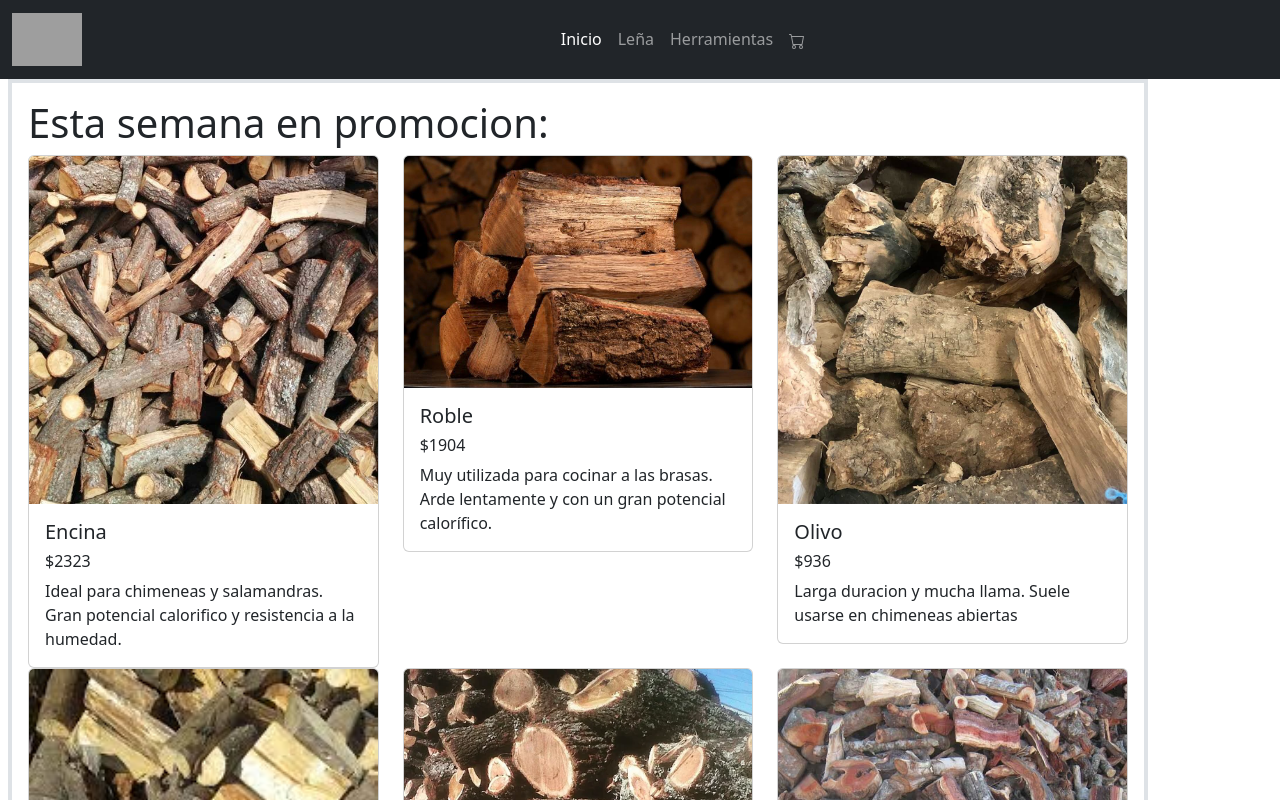
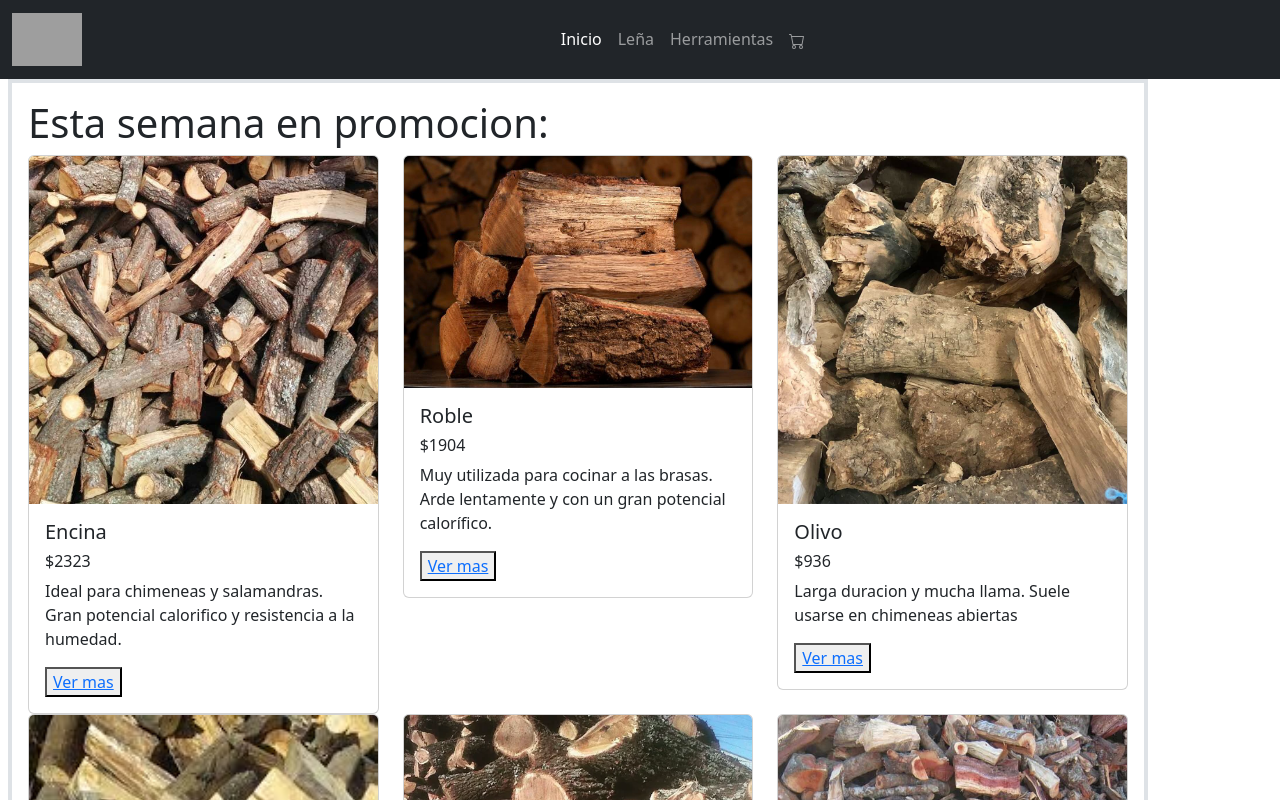
Before and after one commit to juanivp/React-js, a React (Create React App) app: page / in a window 1280 px wide. Shown: the top 800 px of the page. Built offline with nearby package versions, Linux system fonts and the light colour scheme; grey boxes are pictures that could not be loaded.

Commit message:
15-08-2022 useParams

```diff
--- a/src/App.js
+++ b/src/App.js
@@ -6,6 +6,8 @@ import Lenia from './components/pages/Lenia';
 import Herramientas from './components/pages/Herramientas';
 import ItemListContainer from './components/navigation/ItemListContainer';
 import Contador from './components/navigation/Contador';
+import Cart from './components/pages/Cart';
+import ItemDetailContainer from './components/navigation/ItemDetailContainer';
 
 function App() {
   return (
@@ -13,15 +15,22 @@ function App() {
       <Router>
         <Navbar />
         {/* <Contador stock={12} initial={1} /> */}
+        {/* <ItemDetailContainer/> */}
         <Routes>
           <Route exact path='/' element={
             <ItemListContainer />
+          } />
+          <Route exact path='/detalle/:id'  element={
+            <ItemDetailContainer />
           } />
           <Route exact path='/Lenia'  element={
             <Lenia/>
           } />
           <Route exact path='/Herramientas' element={
             <Herramientas/>
+          } />
+          <Route exact path='/Cart' element={
+            <Cart/>
           } />
           <Route exact path='*' element={
             <h1>Virtual 404: Pagina no encontrada</h1>
--- /dev/null
+++ b/src/components/helpers/getProduct.jsx
@@ -0,0 +1,13 @@
+import React from 'react'
+import arrayProducts from '../../data/data';
+
+function getProductos() {
+    return new Promise((resolve) => {
+        setTimeout(() => { resolve(arrayProducts) }, 0);
+    })
+    return (
+        <div>getProduct</div>
+    )
+}
+
+export default getProductos
--- a/src/components/navigation/Card.jsx
+++ b/src/components/navigation/Card.jsx
@@ -1,9 +1,10 @@
 import React, { Component } from 'react';
+import { Link } from 'react-router-dom';
 
-
-const Card = ( {name, description, imgUrl, price} ) => {
+const Card = ( {name, description, imgUrl, price, id} ) => {
 
     return (
+
         <div className='col-4'>
             <div className="card">
                 <img src={imgUrl} className="card-img-top" alt="espinillo" width='10vw' />
@@ -11,6 +12,7 @@ const Card = ( {name, description, imgUrl, price} ) => {
                     <h5 className="card-title">{name}</h5>
                     <h6>${price}</h6>
                     <p className="card-text">{description}</p>
+                    <button><Link to={`/detalle/${id}`} >Ver mas</Link></button>
                 </div>
             </div>
         </div>
--- a/src/components/navigation/CartWidget.jsx
+++ b/src/components/navigation/CartWidget.jsx
@@ -5,7 +5,7 @@ const CartWidget = () => {
     return (
         <div>
             <li className="nav-item">
-                <Link className="nav-link" to="/"><svg xmlns="http://www.w3.org/2000/svg" width="16" height="16" fill="currentColor" class="bi bi-cart" viewBox="0 0 16 16">
+                <Link className="nav-link" to="/Cart"><svg xmlns="http://www.w3.org/2000/svg" width="16" height="16" fill="currentColor" class="bi bi-cart" viewBox="0 0 16 16">
                     <path d="M0 1.5A.5.5 0 0 1 .5 1H2a.5.5 0 0 1 .485.379L2.89 3H14.5a.5.5 0 0 1 .491.592l-1.5 8A.5.5 0 0 1 13 12H4a.5.5 0 0 1-.491-.408L2.01 3.607 1.61 2H.5a.5.5 0 0 1-.5-.5zM3.102 4l1.313 7h8.17l1.313-7H3.102zM5 12a2 2 0 1 0 0 4 2 2 0 0 0 0-4zm7 0a2 2 0 1 0 0 4 2 2 0 0 0 0-4zm-7 1a1 1 0 1 1 0 2 1 1 0 0 1 0-2zm7 0a1 1 0 1 1 0 2 1 1 0 0 1 0-2z" />
                 </svg>
                 </Link>
--- a/src/components/navigation/ItemDetail.jsx
+++ b/src/components/navigation/ItemDetail.jsx
@@ -4,7 +4,7 @@ function ItemDetail( {name, description, imgUrl, price} ) {
   return (
     <div className='col-4'>
             <div className="card">
-                <img src={imgUrl} className="card-img-top" alt="espinillo" width='10vw' />
+                <img src={imgUrl} className="card-img-top" alt={name} width='10vw' />
                 <div className="card-body">
                     <h5 className="card-title">{name}</h5>
                     <h6>${price}</h6>
--- a/src/components/navigation/ItemDetailContainer.jsx
+++ b/src/components/navigation/ItemDetailContainer.jsx
@@ -1,29 +1,29 @@
 import React, { useEffect, useState } from 'react';
-import arrayProducts from '../../data/data'
 import ItemDetail from './ItemDetail';
+import { useParams } from 'react-router-dom';
+import getProductos from '../helpers/getProduct';
 
-function getProducto() {
-    return new Promise((resolve) => {
-        setTimeout(() => { resolve(arrayProducts.find(producto => producto.id = {item})) }, 0);
-    })
-}
 
-    function ItemDetailContainer() {
+function ItemDetailContainer(props) {
+    // const { idUrl } = useParams();
+    // console.log(idUrl);
+
     const [item, setItem] = useState([]);
 
     useEffect(
         () => {
-                getProducto().then((respuesta) => {
+            getProductos( { idUrl } = useParams() ).then((respuesta) => {
                 setItem(respuesta)
             }
             )
         }, []
     )
 
+    console.log(item)
 
     return (
         <>
-            <ItemDetail item={2} />
+            <ItemDetail item={setItem} />
         </>
     )
 }
--- a/src/components/navigation/ItemListContainer.jsx
+++ b/src/components/navigation/ItemListContainer.jsx
@@ -2,14 +2,9 @@ import React, { useEffect, useState } from 'react';
 import Card from './Card';
 import Greeting from './Greeting';
 import arrayProducts from '../../data/data'
+import getProductos from '../helpers/getProduct';
 
-
-function getProductos() {
-    return new Promise((resolve) => {
-        setTimeout(() => { resolve(arrayProducts) }, 0);
-    })
-}
-
+getProductos();
 
 const ItemListContainer = () => {
     const [data, setData] = useState([]);
@@ -30,14 +25,15 @@ const ItemListContainer = () => {
         <div className='container-lg border border-4 border-rounded mx-2 p-3 '>
             <Greeting data={greeting} />
             <div className="row">
-                {data.map((cadaLenia) => {
+                {data.map((cadaProducto) => {
                     return (
                         <Card
-                            key={cadaLenia.id}
-                            name={cadaLenia.name}
-                            price={cadaLenia.price}
-                            description={cadaLenia.description}
-                            imgUrl={cadaLenia.imgUrl}
+                            key={cadaProducto.id}
+                            name={cadaProducto.name}
+                            price={cadaProducto.price}
+                            description={cadaProducto.description}
+                            imgUrl={cadaProducto.imgUrl}
+                            id={cadaProducto.id}
                         />
                     );
                 })}
--- /dev/null
+++ b/src/components/pages/Cart.jsx
@@ -0,0 +1,11 @@
+import React from 'react'
+
+function Cart() {
+  return (
+    <div>
+        <h1>Carrito de compras</h1>
+    </div>
+  )
+}
+
+export default Cart
```
Lines whose indentation alone changed are shown as unchanged.
